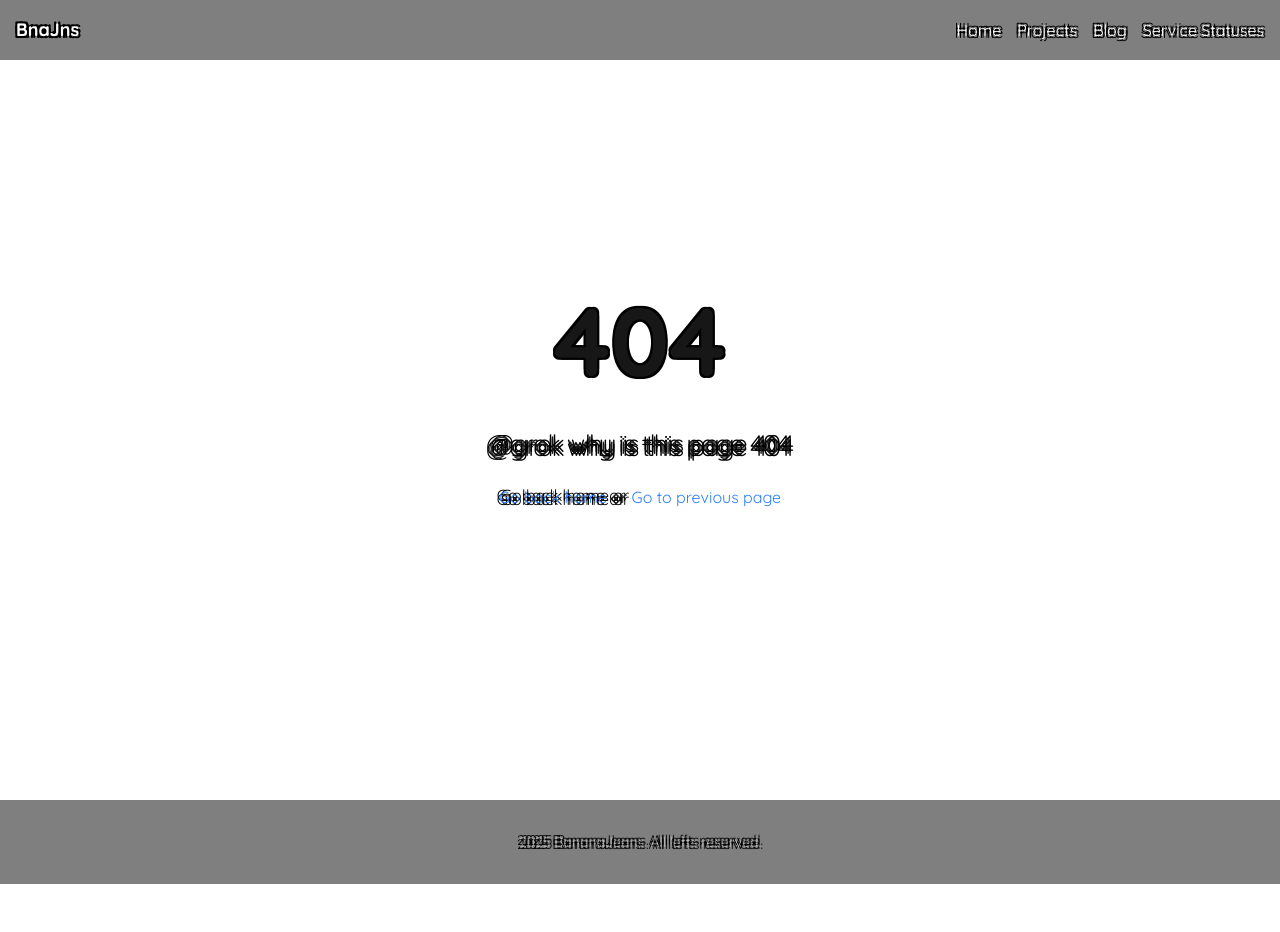
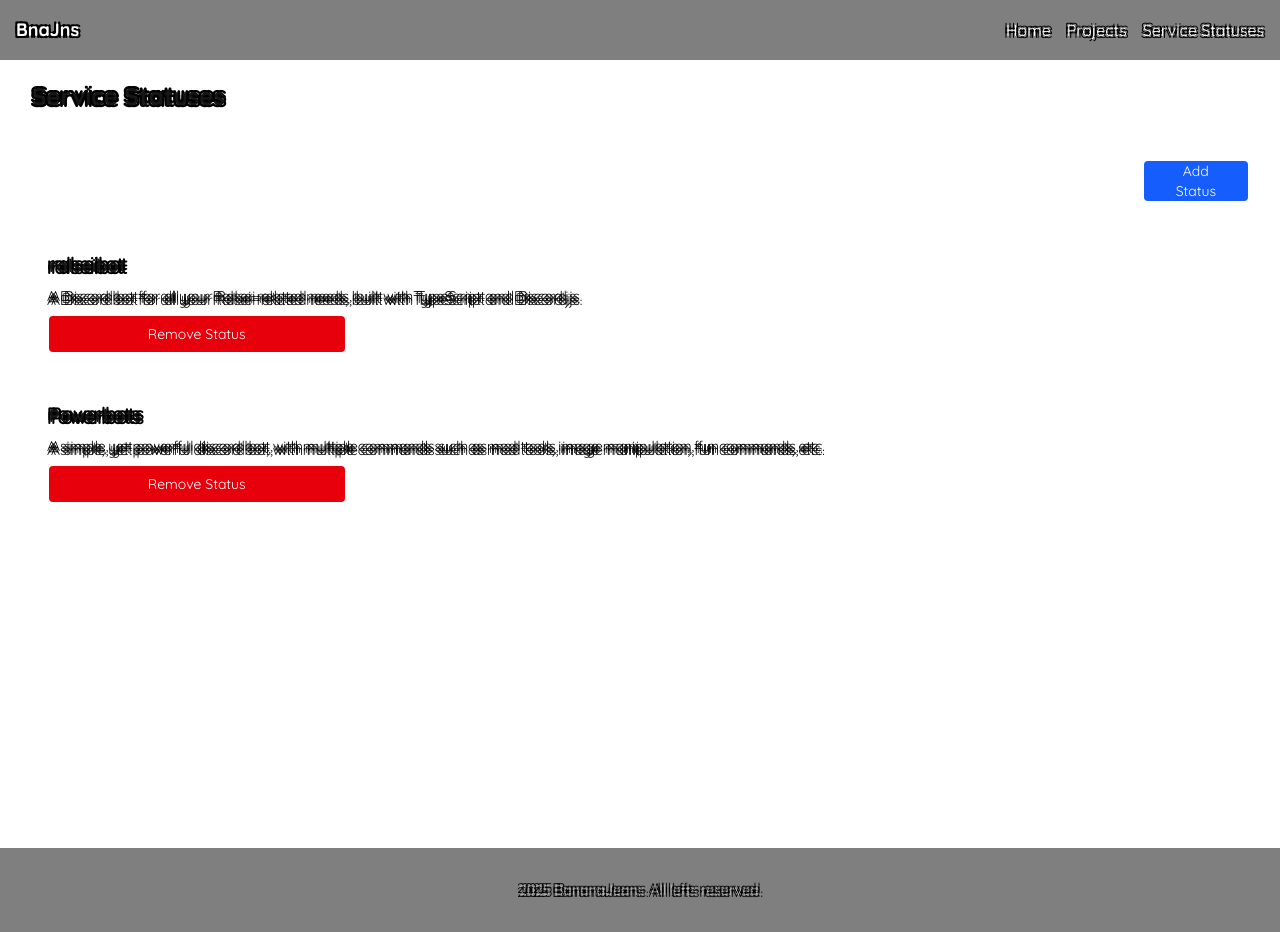
Before and after one commit to BananaJeanss/bnajns, a Next.js app: page /admin/statuses in a window 1280 px wide. Before the commit this address had no page. Before the commit the page ends 884 px from the top, so only its background shows below. Built offline with nearby package versions, Linux system fonts and the light colour scheme.

Commit message:
fix: fix json parsing, update package to remove ports, add env example, moving stuff to vercel instead

```diff
--- a/package.json
+++ b/package.json
@@ -3,9 +3,9 @@
   "version": "0.1.0",
   "private": true,
   "scripts": {
-    "dev": "next dev --turbopack --port 33431",
+    "dev": "next dev --turbopack",
     "build": "next build --turbopack",
-    "start": "next start --port 33431",
+    "start": "next start",
     "lint": "eslint"
   },
   "dependencies": {
--- /dev/null
+++ b/src/app/admin/statuses/page.tsx
@@ -0,0 +1,80 @@
+"use client";
+import statusesData from "@/app/statuses/statuses.json";
+
+type Status = { title: string; description: string; url: string };
+type Statuses = { [key: string]: Status };
+
+const statuses: Statuses = statusesData;
+
+export default function AdminStatuses() {
+  async function addStatus() {
+    const titleInput = document.querySelector(
+      'input[placeholder="Title"]'
+    ) as HTMLInputElement | null;
+    const descriptionInput = document.querySelector(
+      'input[placeholder="Description"]'
+    ) as HTMLInputElement | null;
+    const urlInput = document.querySelector(
+      'input[placeholder="URL"]'
+    ) as HTMLInputElement | null;
+    const title = titleInput ? titleInput.value : "";
+    const description = descriptionInput ? descriptionInput.value : "";
+    const url = urlInput ? urlInput.value : "";
+
+    // Add the new status to the JSON file
+    statuses[title] = { title, description, url };
+  }
+
+  async function removeStatus(title: string) {
+    delete statuses[title];
+  }
+
+  return (
+    <div className="p-8 mt-12 min-h-screen">
+      <h1 className="text-2xl font-bold mb-4">Service Statuses</h1>
+      <hr className="border-white/20 mb-8" />
+      <div>
+        <ul className="flex flex-row w-full gap-4 justify-center items-start">
+          <input
+            type="text"
+            placeholder="Title"
+            className="border p-2 rounded w-full text-white"
+          />
+          <input
+            type="text"
+            placeholder="Description"
+            className="border p-2 rounded w-full text-white"
+          />
+          <input
+            type="text"
+            placeholder="URL"
+            className="border p-2 rounded w-full text-white"
+          />
+          <button
+            onClick={addStatus}
+            className="bg-blue-600 text-white text-sm px-8 rounded transition cursor-pointer hover:bg-blue-900"
+          >
+            Add Status
+          </button>
+        </ul>
+      </div>
+      <div className="flex flex-col gap-4 mt-8">
+        {Object.values(statuses).map((status) => (
+          <div
+            key={status.title}
+            className="border border-white/30 rounded-lg p-4 flex flex-col gap-2"
+          >
+            <h2 className="text-lg font-bold">{status.title}</h2>
+            <p className="text-sm">{status.description}</p>
+            <button
+              onClick={() => removeStatus(status.title)}
+              className="bg-red-600 text-white text-sm px-4 py-2 w-1/4 rounded transition cursor-pointer hover:bg-red-900"
+            >
+              Remove Status
+            </button>
+          </div>
+        ))}
+      </div>
+    </div>
+  );
+}
--- a/src/app/blog/page.tsx
+++ /dev/null
@@ -1,5 +0,0 @@
-export default function Blog() {
-    return (
-        <div></div>
-    )
-}
--- a/src/components/navbar.tsx
+++ b/src/components/navbar.tsx
@@ -18,11 +18,6 @@ export default function Navbar() {
             </Link>
           </li>
           <li>
-            <Link href="/blog" className="transition hover:underline hover:text-blue-400">
-              Blog
-            </Link>
-          </li>
-          <li>
             <Link href="/statuses" className="transition hover:underline hover:text-blue-400">
               Service Statuses
             </Link>
--- a/src/components/serviceStatus.tsx
+++ b/src/components/serviceStatus.tsx
@@ -9,13 +9,21 @@ export default async function ServiceStatus({
   description,
   url,
 }: ServiceStatusProps) {
-  const urlResp = await fetch(url); // fetch the endpoint
   let status = "down"; // assume down
   let uptime;
+
+  try {
+    const urlResp = await fetch(url, {
+      next: { revalidate: 60 } // cache for 60 seconds
+    });
+
     if (urlResp.status === 200) {
       status = "up";
-  }
-  const data = await urlResp.json(); // if endpoint returns "uptime", it's displayed aswell
+
+      // Only try to parse JSON if content-type is JSON
+      const contentType = urlResp.headers.get('content-type');
+      if (contentType?.includes('application/json')) {
+        const data = await urlResp.json();
         if (data.uptime) {
           // convert seconds to human readable format
           const seconds = Math.floor(data.uptime);
@@ -25,6 +33,13 @@ export default async function ServiceStatus({
           const secs = seconds % 60;
           uptime = `${days}d ${hours}h ${minutes}m ${secs}s`;
         }
+      }
+    }
+  } catch (error) {
+    console.error(`Failed to fetch status for ${title}:`, error);
+    status = "down";
+  }
+
   return (
     <div className="border border-white/30 rounded p-4 mb-4">
       <div className="flex items-center mb-2 flex-row">
```
Also changed, not shown: 2 other files (tests, documents, lock files or other folders). Lines whose indentation alone changed are shown as unchanged.
